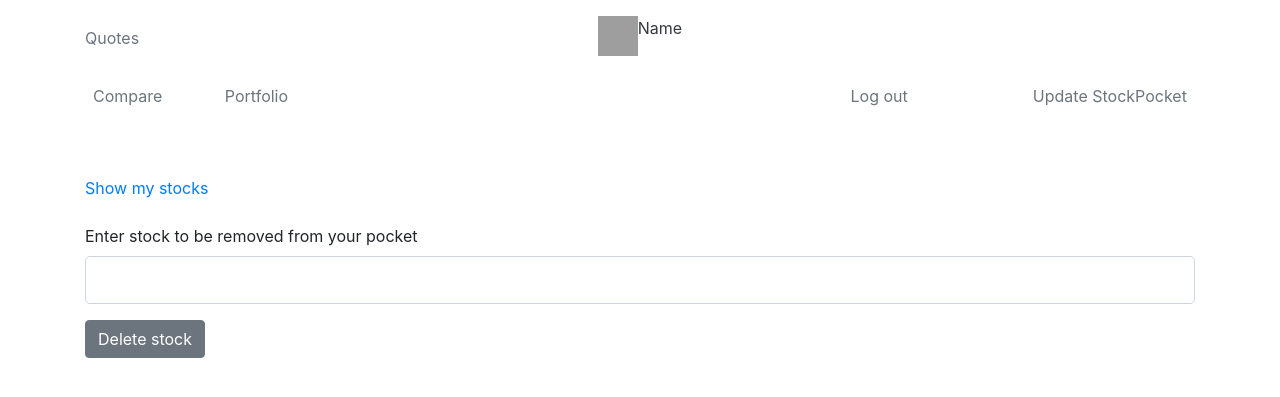
After one commit to Divyaishu31/StockPocket, a Flask app: page /update in a window 1280 px wide. The commit adds this page. Shown: the top 397 px of the page. Run offline with Flask 2, Linux system fonts and the light colour scheme; a user stored in the database is signed in; data comes from the database, SQL or seed files in the repository; both versions use the stored data as it was after the commit; some libraries are stand-ins or nearby versions; grey boxes are pictures that could not be loaded.

Commit message:
Stock Delete and Stock Display Functionality

```diff
--- a/project/templates/base.html
+++ b/project/templates/base.html
@@ -73,6 +73,10 @@
             <a class="p-2 text-muted" href="#"></a>
             <a class="p-2 text-muted" href="{{url_for("users.logout")}}">Log out</a>
           {% endif %}
+          {% if current_user.is_authenticated %}
+          <a class="p-2 text-muted" href="#"></a>
+          <a class="p-2 text-muted" href="{{url_for("users.update")}}">Update StockPocket</a>
+        {% endif %}
         </nav>
       </div>
 
--- /dev/null
+++ b/project/templates/update.html
@@ -0,0 +1,24 @@
+{% extends "base.html" %}
+{% block content %}
+
+<br>
+<br>
+  <div class="container">
+    <a href="{{url_for('users.show')}}">Show my stocks</a>
+    <br><br>
+    <form class="form-group" method="POST">
+
+      {{form.hidden_tag()}}
+
+      <div class="form-group">
+        {{form.sticker.label(class="form-control-label")}} {{form.sticker(class="form-control form-control-lg")}}
+      </div>
+
+      <div class="form-group">
+        {{form.submit(class="btn btn-secondary")}}
+      </div>
+
+    </form>
+  </div>
+
+{% endblock %}
--- a/project/users/forms.py
+++ b/project/users/forms.py
@@ -26,3 +26,7 @@ class AddStockForm(FlaskForm):
 
     sticker = StringField("Stock sticker", validators = [DataRequired()])
     submit = SubmitField("Add stock")
+
+class UpdateForm(FlaskForm):
+    sticker = StringField("Enter stock to be removed from your pocket", validators = [DataRequired()])
+    submit = SubmitField("Delete stock")
--- a/project/users/views.py
+++ b/project/users/views.py
@@ -2,7 +2,7 @@ from flask import render_template, url_for, flash, redirect, request, Blueprint
 from flask_login import login_user, current_user, logout_user, login_required
 from project import db
 from project.models import User, Portfolio
-from project.users.forms import RegistrationForm, LoginForm, AddStockForm
+from project.users.forms import RegistrationForm, LoginForm, AddStockForm,UpdateForm
 
 import os
 from twilio.rest import Client
@@ -84,3 +84,30 @@ def addStock():
         return redirect(url_for("users.addStock"))
 
     return render_template("addStock.html",form=form)
+
+@users.route('/show',methods = ['GET','POST'])
+@login_required
+def show():
+     stickers = Portfolio.query.filter_by(mobile = current_user.mobile).all() #List
+     print(stickers)
+     for i in range(len(stickers)):
+         stickers[i] = str(stickers[i]).split()[3]
+     return render_template('showpocket.html',stickers=stickers)
+
+
+@users.route('/update',methods = ['GET','POST'])
+@login_required
+def update():
+    stock = Portfolio.query.filter_by(mobile=current_user.mobile)
+    print(stock.all())
+    form = UpdateForm()
+    if form.validate_on_submit():
+        sticker = form.sticker.data
+        stock = Portfolio.query.filter_by(mobile=current_user.mobile,sticker=sticker).first()
+        print(type(stock))
+        print(stock)
+        if stock is not None:
+            db.session.delete(stock)
+            db.session.commit()
+        return redirect(url_for("users.show"))
+    return render_template("update.html",form=form)
```
Also changed, not shown: project/templates/showpocket.html (added, +24 -0 lines), project/data.sqlite.
